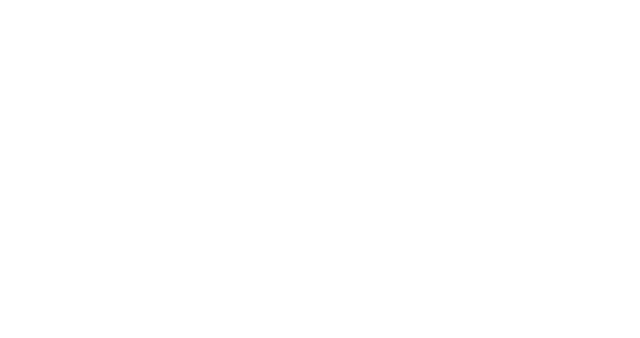
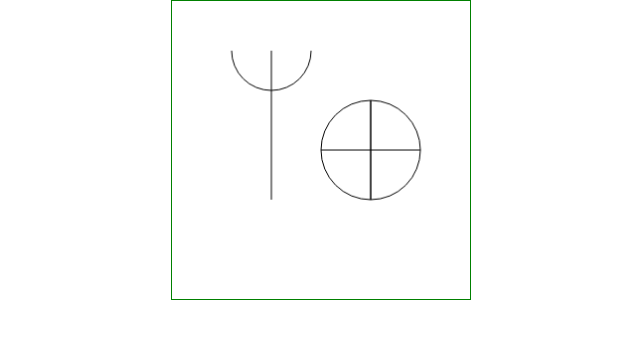
Before and after one commit to faustinopsy/game_canvas, a plain HTML site: page index.html in a window 1280 px wide. Shown: the whole page, without its empty margins (319-959 px from the left). Drawn offline with Linux system fonts and the light colour scheme.

Commit message:
testando desenhos

```diff
--- /dev/null
+++ b/css/style.css
@@ -0,0 +1,15 @@
+*{
+    box-sizing: border-box;
+    padding: 0;
+    margin: 0;
+}
+main{
+    display: flex;
+    align-items: center;
+    justify-content: center;
+}
+#canva{
+    width: 300px;
+    height: 300px;
+    border: solid green 1px;
+}
--- a/index.html
+++ b/index.html
@@ -3,10 +3,14 @@
 <head>
     <meta charset="UTF-8">
     <meta name="viewport" content="width=device-width, initial-scale=1.0">
+    <link rel="stylesheet" href="css/style.css">
     <title>WebGame-Canvas</title>
 </head>
 <body>
-    <canvas id="canva"></canvas>
+    <main>
+        <canvas id="canva" width="300" height="300"></canvas>
+    </main>
+
     <script src="js/main.js" type="module" defer></script>
 </body>
 </html>
--- a/js/main.js
+++ b/js/main.js
@@ -0,0 +1,16 @@
+const canvas = document.querySelector("#canva")
+const ctx = canvas.getContext('2d')
+ctx.beginPath();
+ctx.arc(100, 50, 40, 0,  Math.PI);
+ctx.moveTo(100, 50);
+ctx.lineTo(100, 200);
+ctx.stroke();
+
+ctx.beginPath();
+ctx.arc(200, 150, 50, 0,  Math.PI * 2);
+ctx.lineTo(200, 150);
+ctx.lineTo(200, 100);
+ctx.lineTo(200, 200);
+ctx.lineTo(200, 150);
+ctx.lineTo(150, 150);
+ctx.stroke();
```
